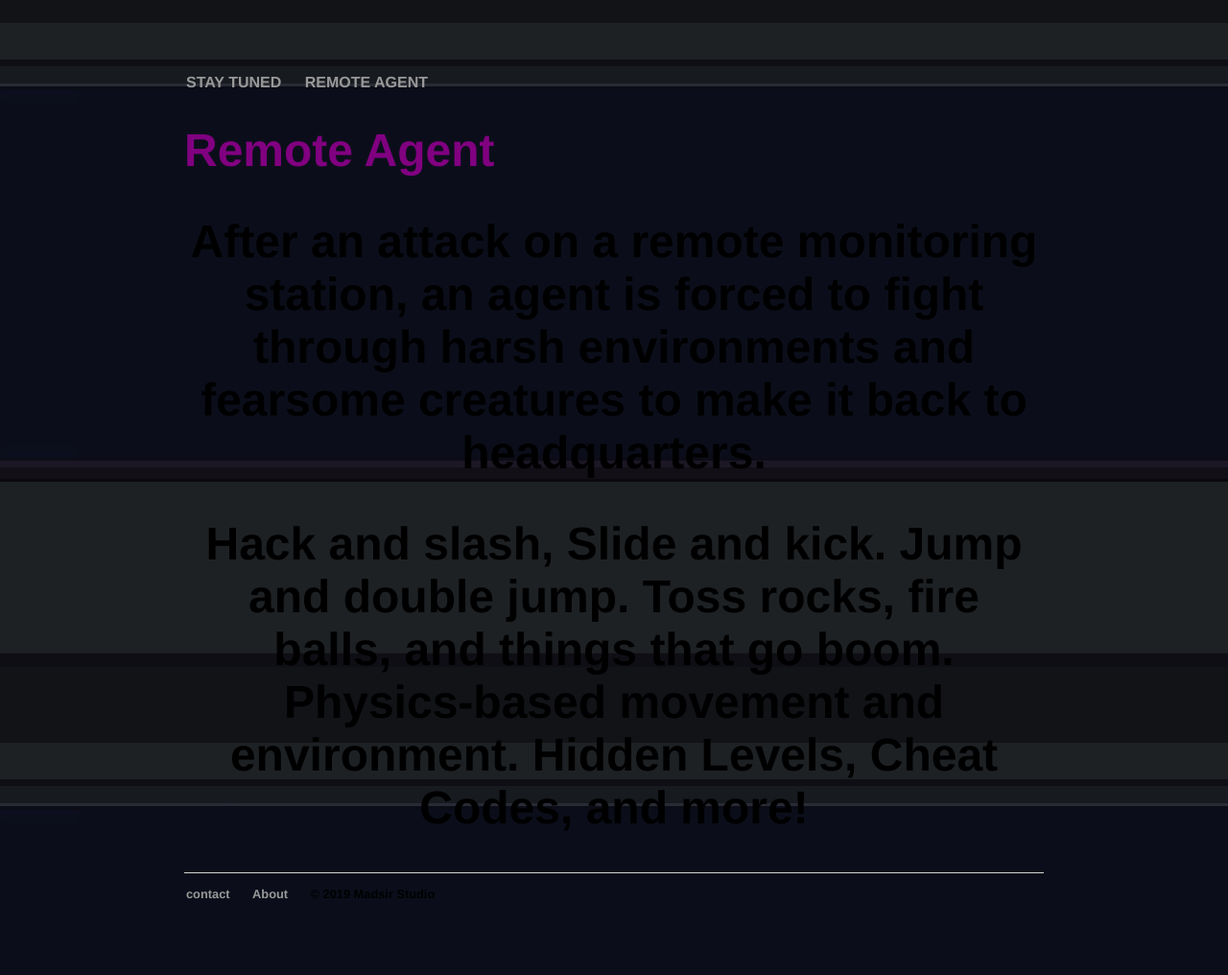
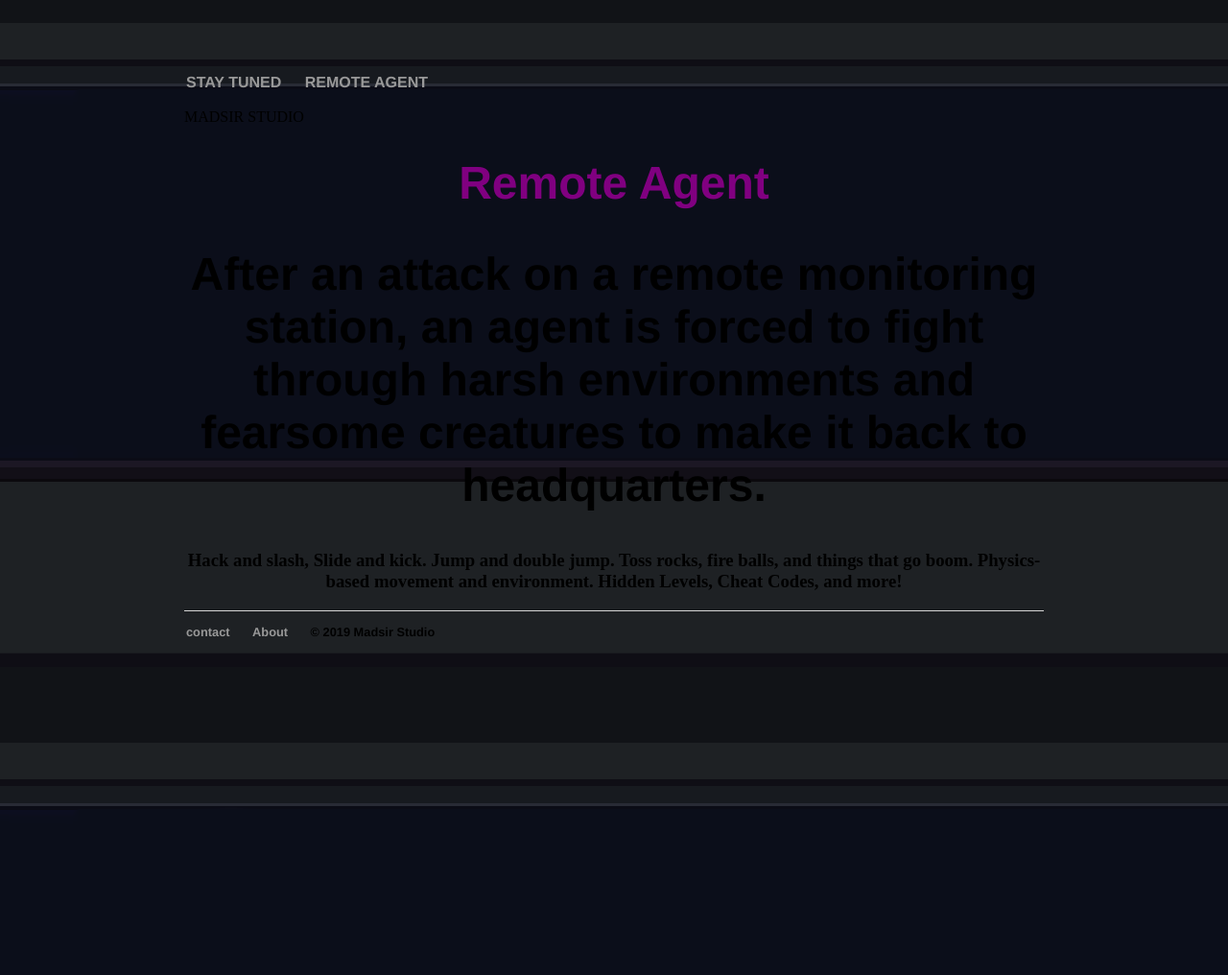
Before and after one commit to Madsir/madsirstudio.github.io, a Jekyll site: the page built from RemoteAgentGame/index.html, in a window 1280 px wide. Shown: the whole page at 96% size. Built offline with Jekyll 4.4.1, drawn with Linux system fonts in a browser that asks for light colours; after the commit the page ends 900 px from its top, so only the background shows below that.

Commit message:
Update index.html

```diff
--- a/RemoteAgentGame/index.html
+++ b/RemoteAgentGame/index.html
@@ -4,15 +4,19 @@
 ---
 
 <BODY>
+<div id="banner"></div>
+<div id="content">
+    MADSIR STUDIO
+</div>
+<CENTER>
 <div class="blurb">
 	<h1>Remote Agent</h1>
 </div><!-- /.blurb -->
 
-<CENTER>
-	<H2>After an attack on a remote monitoring station, an agent is forced to fight through harsh environments and fearsome creatures to make it back to headquarters.</H2>
+<H2>After an attack on a remote monitoring station, an agent is forced to fight through harsh environments and fearsome creatures to make it back to headquarters.</H2>
 
   <div class="blurb">
-	  <h2>Hack and slash, Slide and kick.
+	  <h3>Hack and slash, Slide and kick.
         Jump and double jump.
         Toss rocks, fire balls, and things that go boom.
         Physics-based movement and environment.
```
